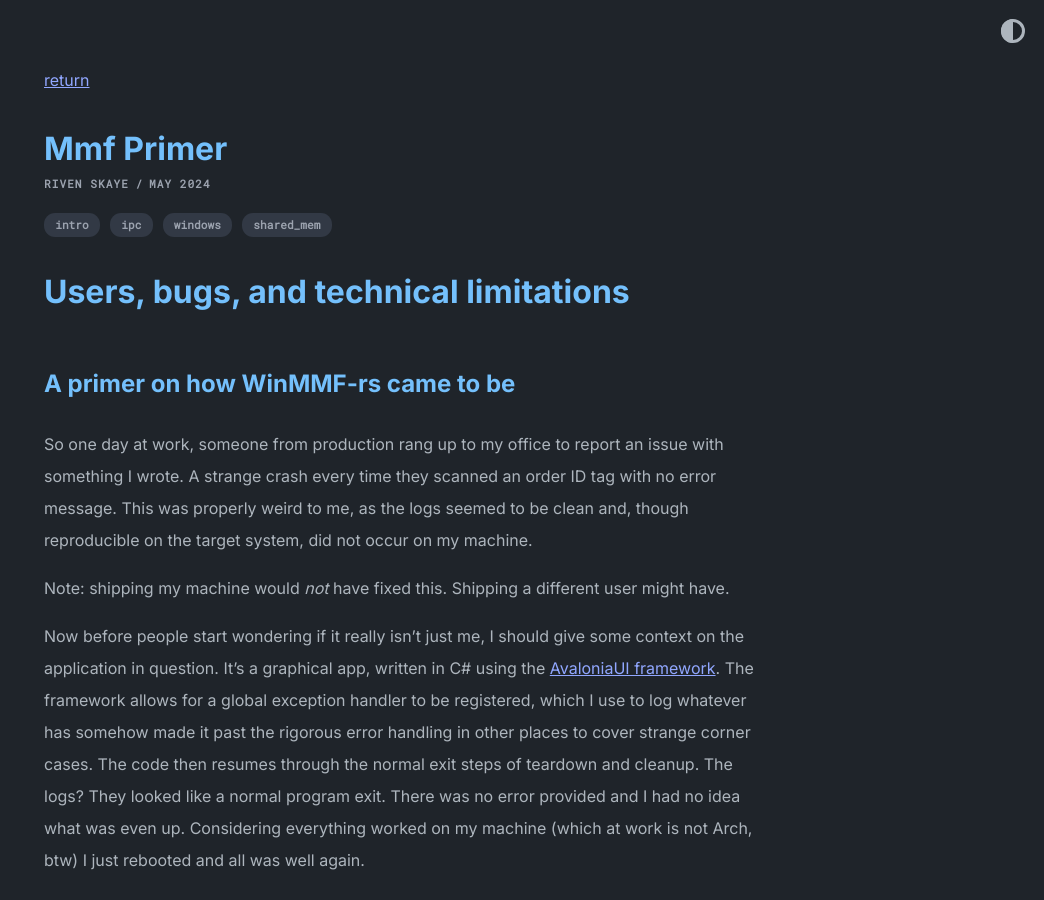
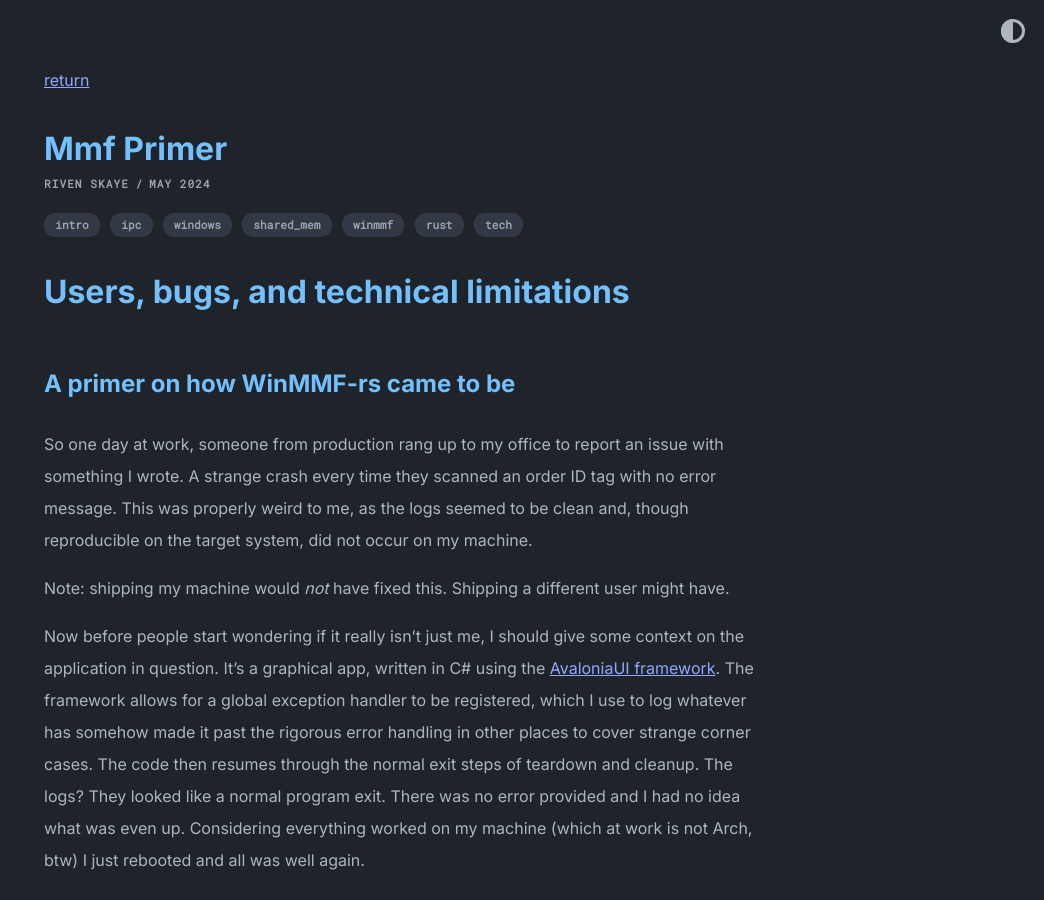
Before and after one commit to RivenSkaye/ramblings, a Jekyll site: the page built from _posts/2024-05-04-MMF-primer.md, in a window 1280 px wide and 900 px high. Shown: the whole window, without its empty margins (236-1280 px from the left). Built offline with Jekyll 4.4.1, drawn with Linux system fonts in a browser that asks for light colours.

Commit message:
more tags

```diff
--- a/_posts/2024-05-04-MMF-primer.md
+++ b/_posts/2024-05-04-MMF-primer.md
@@ -1,7 +1,7 @@
 ---
 layout: post
 author: Riven Skaye
-tags: [intro, ipc, windows, shared_mem ]
+tags: [intro, ipc, windows, shared_mem, winmmf, rust, tech]
 ---
 # Users, bugs, and technical limitations
 
```
